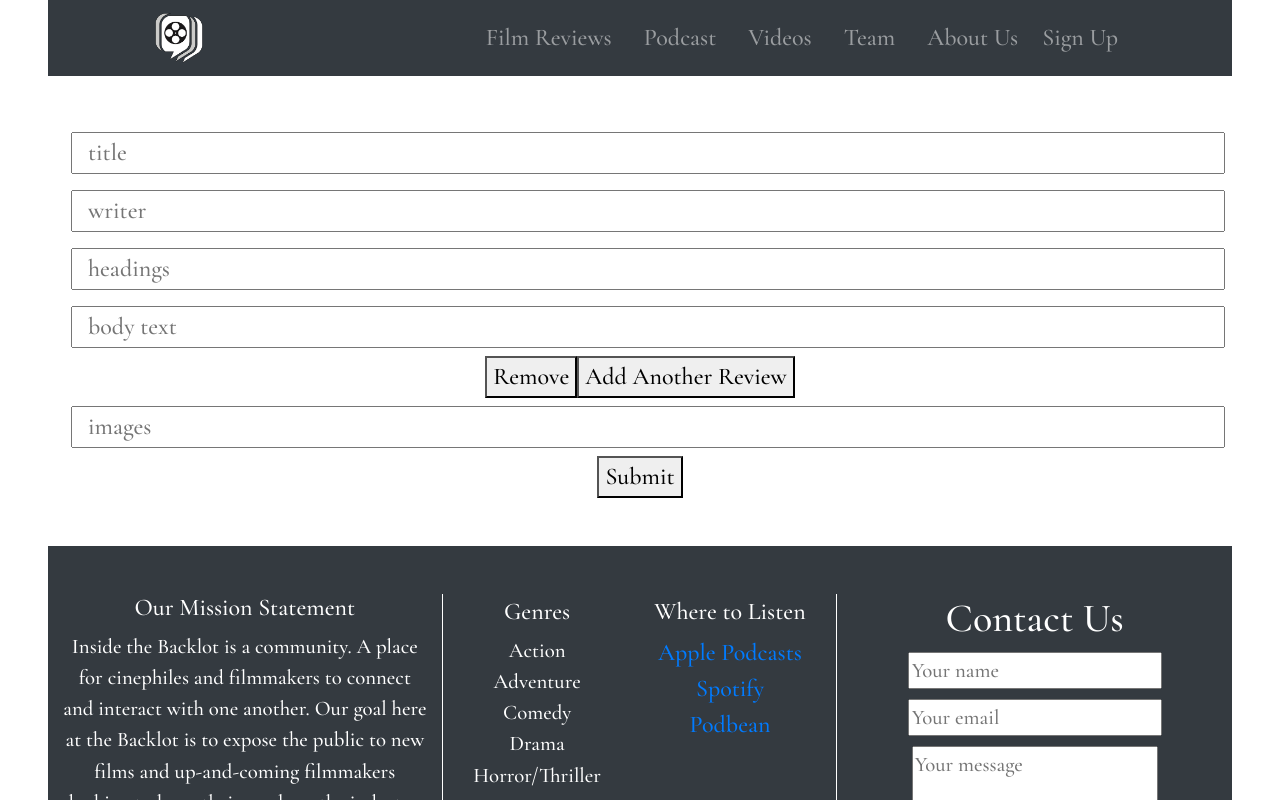
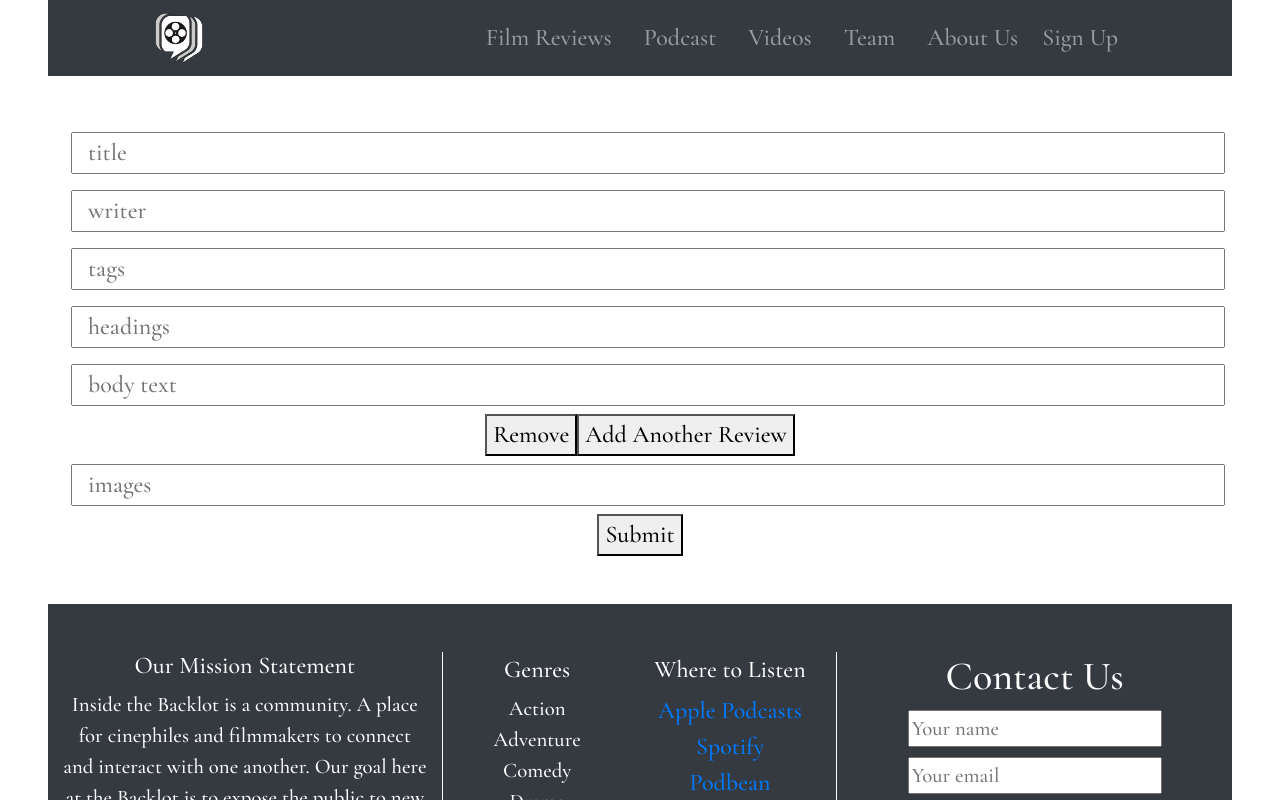
Before and after one commit to BacklotStevie/BacklotMERNFrontend, a React (Create React App) app: page /addReview in a window 1280 px wide. Shown: the top 800 px of the page. Built offline with nearby package versions, Linux system fonts and the light colour scheme.

Commit message:
added hashtag functionality

```diff
--- a/src/components/AddReview/addreview.jsx
+++ b/src/components/AddReview/addreview.jsx
@@ -6,6 +6,7 @@ function AddReview() {
         title: "",
         writer: "",
         img: "",
+        tags: "",
     })
 
     const [reviews, setReviews] = useState([{
@@ -69,6 +70,7 @@ function AddReview() {
             <form onClick={addReviewHandler} className="max-auto m-5">
                 <input className="col-12 m-2" type="text" name="title" value={article.title} placeholder="title" onChange={handleArticleChange}></input>
                 <input className="col-12 m-2" type="text" name="writer" value={article.writer} placeholder="writer" onChange={handleArticleChange}></input>
+                <input className="col-12 m-2" type="text" name="tags" value={article.tags} placeholder="tags" onChange={(e) => setArticle({ ...article, tags: e.target.value.split(",") })}></input>
 
                 {reviews.map((review, index) => <>
                     <input className="col-12 m-2" type="text" name="heading" value={reviews.heading} placeholder="headings" onChange={(e) => handleReviewChange(e, index)}></input>
--- a/src/components/IndividualReview/individualreview.jsx
+++ b/src/components/IndividualReview/individualreview.jsx
@@ -53,6 +53,9 @@ const IndividualReview = (props) => {
                         </>
                     )}
                 </div>
+                <div className="tags">
+                    <h6>{individual.tags.map((tag) => ` #${tag}`)}</h6>
+                </div>
                 <div>
                     {/* <ShowButtons />
                     {user.userType === "admin" ? (
```
Also changed, not shown: 1 other file (tests, documents, lock files or other folders).
